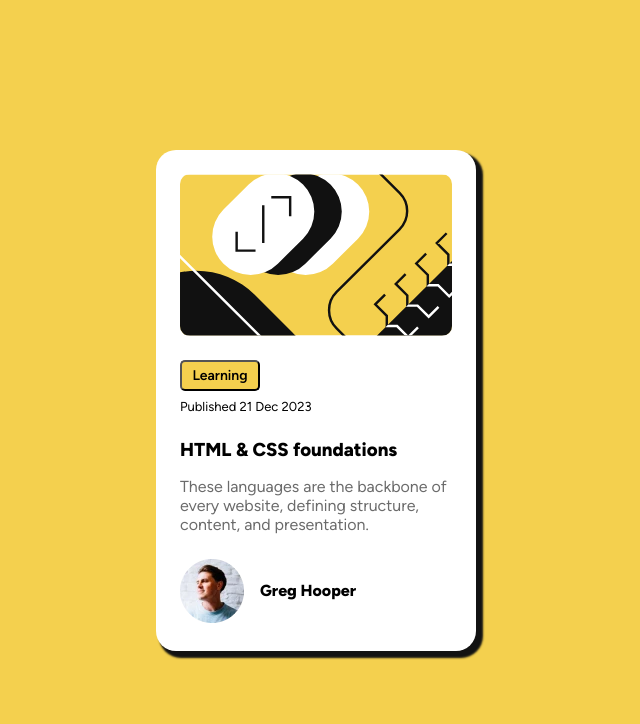
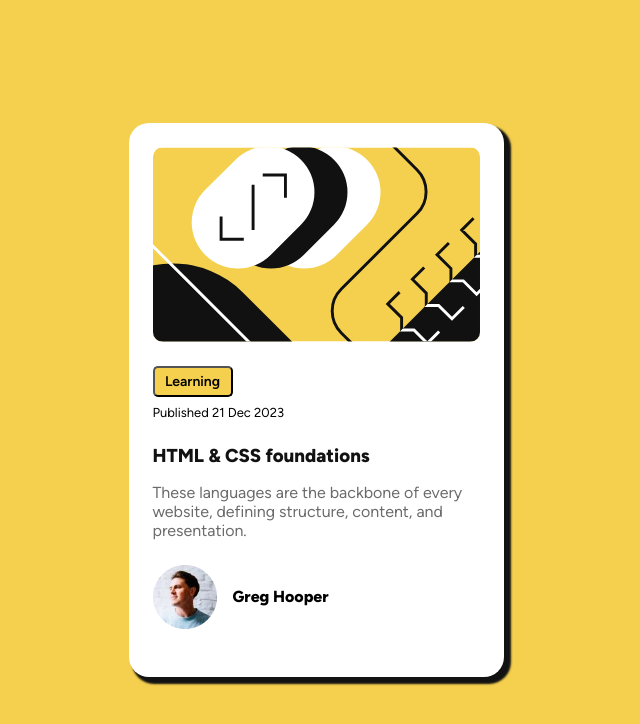
Before and after one commit to KarGait/Blog-Preview-Card, a plain HTML site: page index.html in a window 1280 px wide. Shown: the whole page, without its empty margins (324-964 px from the left). Drawn offline with Linux system fonts and the light colour scheme.

Commit message:
Final Commit

```diff
--- a/index.html
+++ b/index.html
@@ -26,7 +26,10 @@
       </section>
 
       <section class="card__info">
-        <h1> HTML & CSS foundations</h1>
+        <a href="">
+          <h1> HTML & CSS foundations</h1>
+        </a>
+
         <p>
           These languages are the backbone of every website, defining structure, content, and presentation.
         </p>
--- a/styles.css
+++ b/styles.css
@@ -55,8 +55,8 @@ body {
     display: flex;
     justify-content: center;
     align-items: center;
-    width: 100dvw;
-    height: 100dvh;
+    width: 100%;
+    height: 100vh;
 }
 
 section {
@@ -66,9 +66,11 @@ section {
 .card {
     padding: 24px;
     background-color: var(--COLOR-W);
-    width: 320px;
-    max-width: 387px;
-    height: 501px;
+    width: 375px;
+    max-width: 90dvw;
+    height: auto;
+    /* min-height: 48px; */
+    /* max-height: 50dvh; */
     border-radius: 20px;
     box-shadow: 5px 5px 2px 2px var(--COLOR-GD);
 }
@@ -97,12 +99,19 @@ section {
     margin-bottom: 16px;
 }
 
-.card__info h1 {
+.card__info h1{
     font-family: "Figtree", monospace;
     font-weight: 800;
     margin-bottom: 16px
 }
-
+a:any-link {
+    text-decoration: none;
+    color: var(--COLOR-GD);
+}
+a:hover, a:focus {
+    cursor: pointer;
+    color: var(--COLOR-Y);
+}
 .card__info p {
     font-family: "Figtree", monospace;
     color: var(--COLOR-GL);
@@ -127,7 +136,4 @@ section {
     height: 65px;
 }
 
-
-
-
 /* || MODIFIERS */
```
